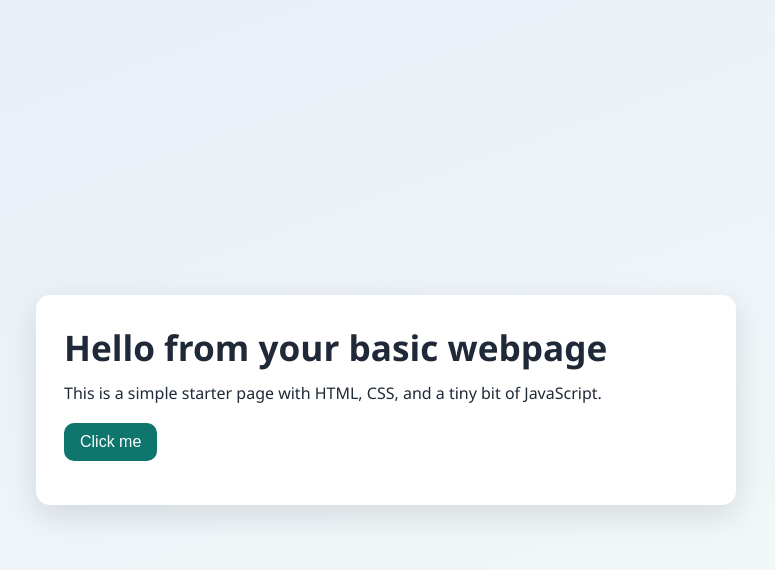
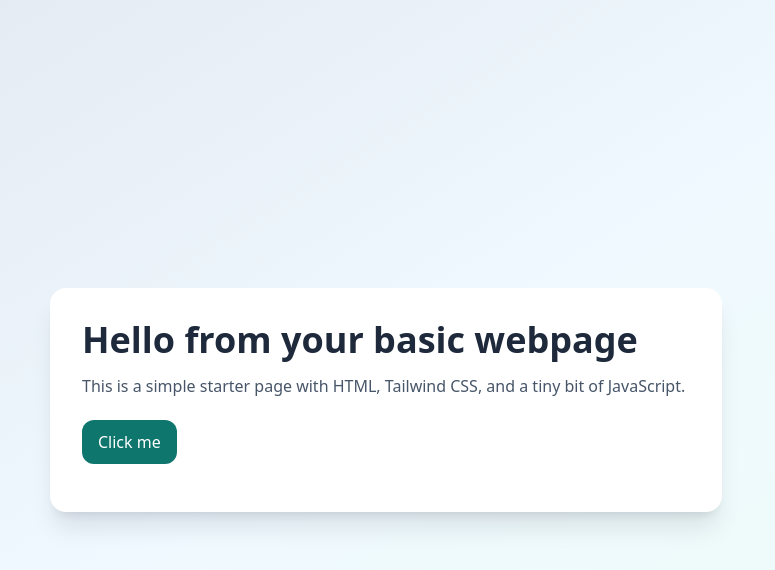
Before and after one commit to remmie75/TerraBase, a plain HTML site: page index.html in a window 1280 px wide. Shown: the whole page, without its empty margins (254-1029 px from the left). Drawn offline with nearby package versions, Linux system fonts and the light colour scheme.

Commit message:
use tailwind

```diff
--- a/index.html
+++ b/index.html
@@ -4,77 +4,15 @@
   <meta charset="UTF-8" />
   <meta name="viewport" content="width=device-width, initial-scale=1.0" />
   <title>Basic Webpage</title>
-  <style>
-    :root {
-      --bg: #f4f7fb;
-      --card: #ffffff;
-      --text: #1f2937;
-      --accent: #0f766e;
-      --accent-hover: #115e59;
-    }
+  <script src="https://cdn.tailwindcss.com"></script>
+</head>
+<body class="min-h-screen bg-gradient-to-br from-slate-200 via-sky-50 to-emerald-50 p-6 text-slate-800 grid place-items-center">
+  <main class="w-full max-w-2xl rounded-2xl bg-white p-8 shadow-xl shadow-slate-900/10">
+    <h1 class="mb-3 text-3xl font-bold leading-tight sm:text-4xl">Hello from your basic webpage</h1>
+    <p class="mb-5 text-base leading-7 text-slate-600">This is a simple starter page with HTML, Tailwind CSS, and a tiny bit of JavaScript.</p>
 
-    * {
-      box-sizing: border-box;
-    }
-
-    body {
-      margin: 0;
-      font-family: "Segoe UI", Tahoma, Geneva, Verdana, sans-serif;
-      background: linear-gradient(160deg, #e7eef8 0%, #f5faf7 100%);
-      color: var(--text);
-      min-height: 100vh;
-      display: grid;
-      place-items: center;
-      padding: 24px;
-    }
-
-    main {
-      width: min(700px, 100%);
-      background: var(--card);
-      border-radius: 14px;
-      padding: 28px;
-      box-shadow: 0 10px 30px rgba(15, 23, 42, 0.12);
-    }
-
-    h1 {
-      margin-top: 0;
-      margin-bottom: 10px;
-      font-size: clamp(1.6rem, 3vw, 2.2rem);
-    }
-
-    p {
-      margin: 0 0 16px;
-      line-height: 1.6;
-    }
-
-    button {
-      border: 0;
-      border-radius: 10px;
-      background: var(--accent);
-      color: #fff;
-      padding: 10px 16px;
-      font-size: 1rem;
-      cursor: pointer;
-      transition: background-color 0.2s ease;
-    }
-
-    button:hover {
-      background: var(--accent-hover);
-    }
-
-    #message {
-      margin-top: 14px;
-      font-weight: 600;
-    }
-  </style>
-</head>
-<body>
-  <main>
-    <h1>Hello from your basic webpage</h1>
-    <p>This is a simple starter page with HTML, CSS, and a tiny bit of JavaScript.</p>
-
-    <button id="helloButton" type="button">Click me</button>
-    <p id="message"></p>
+    <button id="helloButton" type="button" class="rounded-xl bg-teal-700 px-4 py-2.5 text-base font-medium text-white transition hover:bg-teal-800 focus:outline-none focus:ring-2 focus:ring-teal-600 focus:ring-offset-2">Click me</button>
+    <p id="message" class="mt-4 font-semibold text-teal-800"></p>
   </main>
 
   <script>
```
